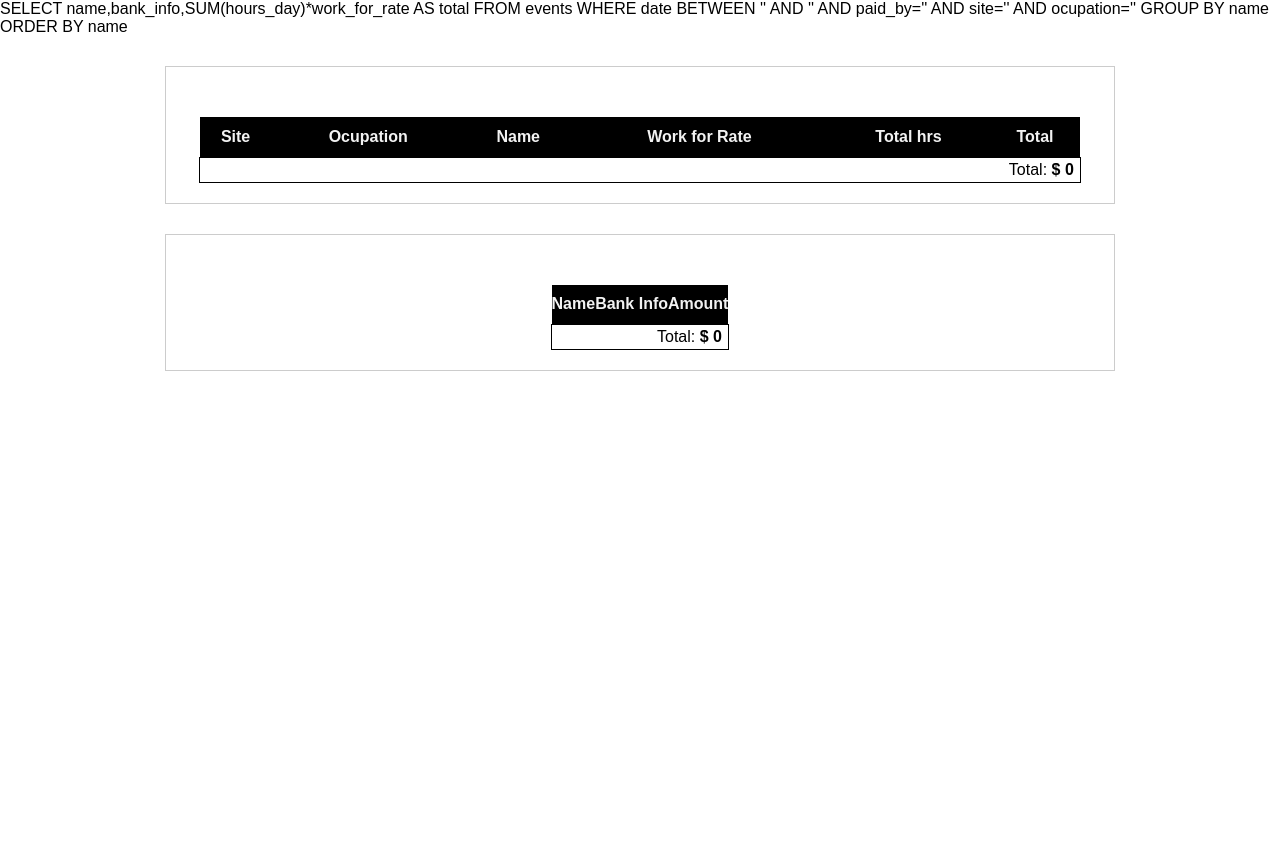
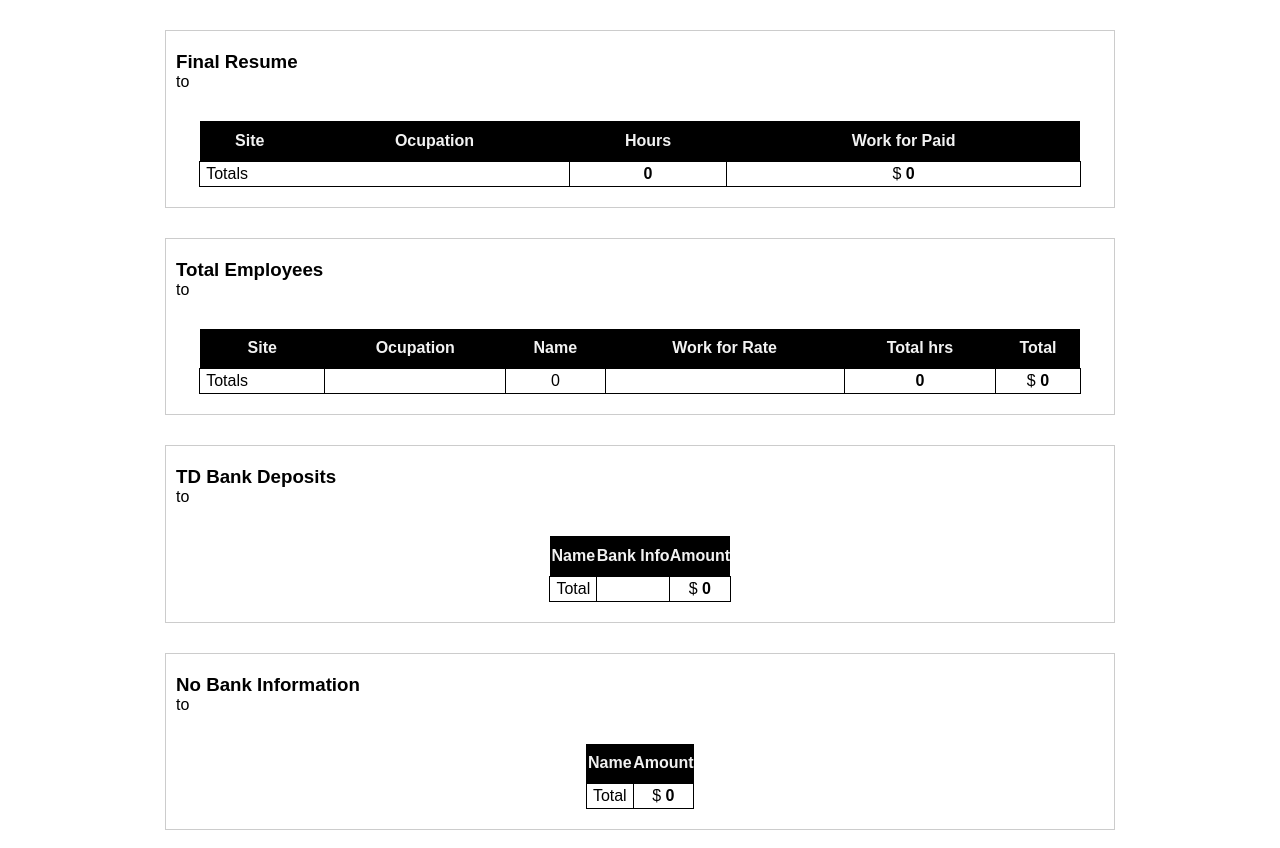
Before and after one commit to oscarsanpenilla/employee_control, a PHP site: page /admin/resumen.php in a window 1280 px wide. Before the commit the page ends 371 px from the top, so only its background shows below. Run offline with PHP 8.4, Linux system fonts and the light colour scheme; the visitor is signed in with stand-in values (Sample User, id 1); data that the repository does not hold is empty.

Commit message:
Se modifica gracias a los cambios realizados en la clase ResumTimesheet

```diff
--- a/admin/resumen.php
+++ b/admin/resumen.php
@@ -3,38 +3,18 @@
   include("../employee.php");
   include("../validar_inicio_sesion.php");
 
-  $conexion_db = new ConexionDB();
   $fecha_inicio = $_POST['fecha_inicio'];
   $fecha_fin = $_POST['fecha_fin'];
-  $paid_by = $_POST['paid_by'];
-  $site = $_POST['site'];
-  $ocupation = $_POST['ocupation'];
-  $sql = "SELECT site,ocupation,name, SUM(hours_day) AS hours, work_for_rate, SUM(hours_day)*work_for_rate AS total
-          FROM events ";
-  $sql .= "WHERE date BETWEEN '$fecha_inicio' AND '$fecha_fin'";
-  if ($paid_by != "any") { $sql .= " AND paid_by='$paid_by'";  }
-  if ($site == "VH_and_P") {
-    $sql .= " AND (site='Vancouver House' OR site='Pendrell')";
-  }else {
-    if ($site != "any") { $sql .= " AND site='$site'"; }
-  }
 
+  $resume = new ResumeTimesheet($_POST);
+  $array_resume = $resume->resume();
+  //$ocupations = $resume->getOcupations();
+  $results = $resume->getEvents();
+  $bank_results = $resume->bankResume();
+  $cash_results = $resume->cashResume();
+  $hrs = 0.0;
+  $paid = 0.0;
 
-  if ($ocupation != "any") { $sql .= " AND ocupation='$ocupation'"; }
-  $sql .= " GROUP BY name ORDER BY site,ocupation,name";
-  $results = $conexion_db->ConsultaArray($sql);
-  $sql = "SELECT name,bank_info,SUM(hours_day)*work_for_rate AS total FROM events ";
-  $sql .= "WHERE date BETWEEN '$fecha_inicio' AND '$fecha_fin'";
-  if ($paid_by != "any") { $sql .= " AND paid_by='$paid_by'";  }
-  if ($site != "any") { $sql .= " AND site='$site'"; }
-  if ($ocupation != "any") { $sql .= " AND ocupation='$ocupation'"; }
-  $sql .= " GROUP BY name ORDER BY name";
-  $results_bank = $conexion_db->ConsultaArray($sql);
-
-  $total1 = 0.0;
-  $total2 = 0.0;
-
-  echo $sql;
  ?>
 
  <!DOCTYPE html>
@@ -45,8 +25,45 @@
      <title></title>
    </head>
    <body>
+      <div class="contenedor"> <!--table main resume -->
+       <h3>Final Resume</h3>
+       <p><strong><?php echo $fecha_inicio; ?></strong> to <strong><?php echo $fecha_fin; ?></strong></p>
+       <table>
+         <thead>
+           <tr>
+             <th>Site</th>
+             <th>Ocupation</th>
+             <th>Hours</th>
+             <th>Work for Paid</th>
+           </tr>
+         </thead>
+         <tbody> <!-- body main resume  -->
+           <?php $i = 0 ; foreach($array_resume as $row): ?>
+            <tr>
+              <td><?php echo $row->site; ?></td>
+              <td><?php echo $row->ocupation; ?></td>
+              <td class="td_center"><?php echo $row->hours; ?> </td>
+              <td class="td_money"><?php echo $row->total_ocupation;?></td>
+            </tr>
+            <?php
+              $hrs += $row->hours;
+              $paid += $row->total_ocupation;
+             ?>
+           <?php endforeach; ?>
+         </tbody>
+         <tfoot> <!-- footer main resume  -->
+           <tr>
+             <td colspan="2">Totals</td>
+             <td class="td_center"><strong><?php echo $hrs; ?></strong></td>
+             <td class="td_money"><strong><?php echo $paid; ?></strong></td>
+           </tr>
+         </tfoot>
+       </table>
+     </div>
      <div class="contenedor">
-       <table>
+       <h3>Total Employees</h3>
+       <p><strong><?php echo $fecha_inicio; ?></strong> to <strong><?php echo $fecha_fin; ?></strong></p>
+       <table><!-- table Total employees  -->
          <thead>
            <tr>
              <th>Site</th>
@@ -57,7 +74,11 @@
              <th>Total</th>
            </tr>
          </thead>
-         <tbody>
+         <tbody> <!-- body Total employees  -->
+           <?php
+            $hrs = 0.0;
+            $paid = 0.0;
+            ?>
            <?php foreach ($results as $row):?>
              <tr>
                <td><?php echo $row->site ?> </td>
@@ -67,17 +88,28 @@
                <td class="td_center"><?php echo $row->hours ?> </td>
                <td class="td_money"><?php echo $row->total ?> </td>
              </tr>
-             <?php $total1 += $row->total ?>
+             <?php
+             $hrs += $row->hours;
+             $paid += $row->total;
+             ?>
            <?php endforeach; ?>
-            <tr>
-              <td class="td_total" colspan="6">Total: <strong>$ <?php echo $total1; ?></strong></td>
-            </tr>
          </tbody>
+         <tfoot> <!-- footer Total employees  -->
+           <tr>
+             <td>Totals</td>
+             <td></td>
+             <td class="td_center"><?php echo sizeof($results) ?></td><td></td>
+             <td class="td_center"><strong><?php echo $hrs; ?></strong></td>
+             <td class="td_money"><strong><?php echo $paid; ?></strong></td>
+           </tr>
+         </tfoot>
        </table>
      </div>
      <div class="second_table">
        <div class="contenedor">
-         <table>
+         <h3>TD Bank Deposits</h3>
+         <p><strong><?php echo $fecha_inicio; ?></strong> to <strong><?php echo $fecha_fin; ?></strong></p>
+         <table><!-- table TD Bank Deposits  -->
            <thead>
              <tr>
                <th>Name</th>
@@ -85,22 +117,57 @@
                <th>Amount</th>
              </tr>
            </thead>
-           <tbody>
-             <?php foreach ($results_bank as $row):?>
+           <tbody><!-- body TD Bank Deposits  -->
+             <?php $paid = 0.0 ?>
+             <?php foreach ($bank_results as $row):?>
                <tr>
                  <td><?php echo $row->name ?> </td>
                  <td class="td_center"><?php echo $row->bank_info ?> </td>
                  <td class="td_money"><?php echo $row->total ?> </td>
-                 <?php $total2 += $row->total ?>
+                 <?php $paid += $row->total ?>
                </tr>
              <?php endforeach; ?>
+           </tbody>
+           <tfoot><!-- footer TD Bank Deposits  -->
              <tr>
-               <td class="td_total" colspan="3">Total: <strong>$ <?php echo $total2; ?></strong></td>
+               <td>Total</td>
+               <td></td>
+               <td class="td_money" ><strong><?php echo $paid; ?></strong></td>
              </tr>
+           </tfoot>
+         </table><!-- table end TD Bank Deposits  -->
+       </div><!-- TD Bank Deposits  -->
+     </div><!-- second table  -->
+     <div class="second_table">
+       <div class="contenedor">
+         <h3>No Bank Information</h3>
+         <p><strong><?php echo $fecha_inicio; ?></strong> to <strong><?php echo $fecha_fin; ?></strong></p>
+         <table><!-- table no bank info  -->
+           <thead>
+             <tr>
+               <th>Name</th>
+               <th>Amount</th>
+             </tr>
+           </thead>
+           <tbody><!-- body bank info  -->
+             <?php $paid = 0.0 ?>
+             <?php foreach ($cash_results as $row):?>
+               <tr>
+                 <td><?php echo $row->name ?> </td>
+                 <td class="td_money"><?php echo $row->total ?> </td>
+                 <?php $paid += $row->total ?>
+               </tr>
+             <?php endforeach; ?>
            </tbody>
-         </table>
-       </div>
-     </div>
+           <tfoot><!-- footer bank info  -->
+             <tr>
+               <td>Total</td>
+               <td class="td_money" ><strong><?php echo $paid; ?></strong></td>
+             </tr>
+           </tfoot>
+         </table><!-- table end bank info  -->
+       </div><!-- TD Bank bank info  -->
+     </div><!-- second table  -->
      <br>
    </body>
  </html>
```
